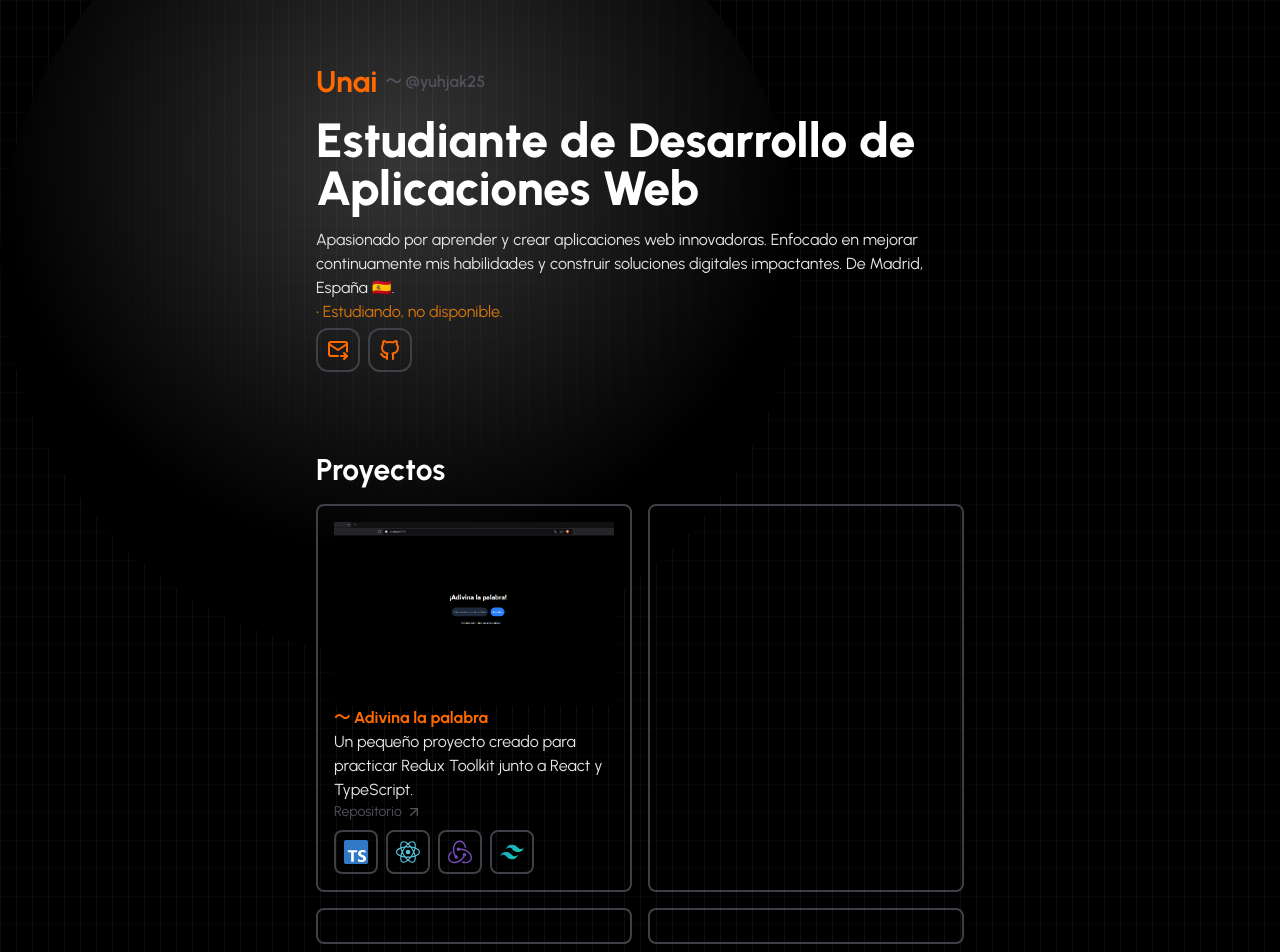
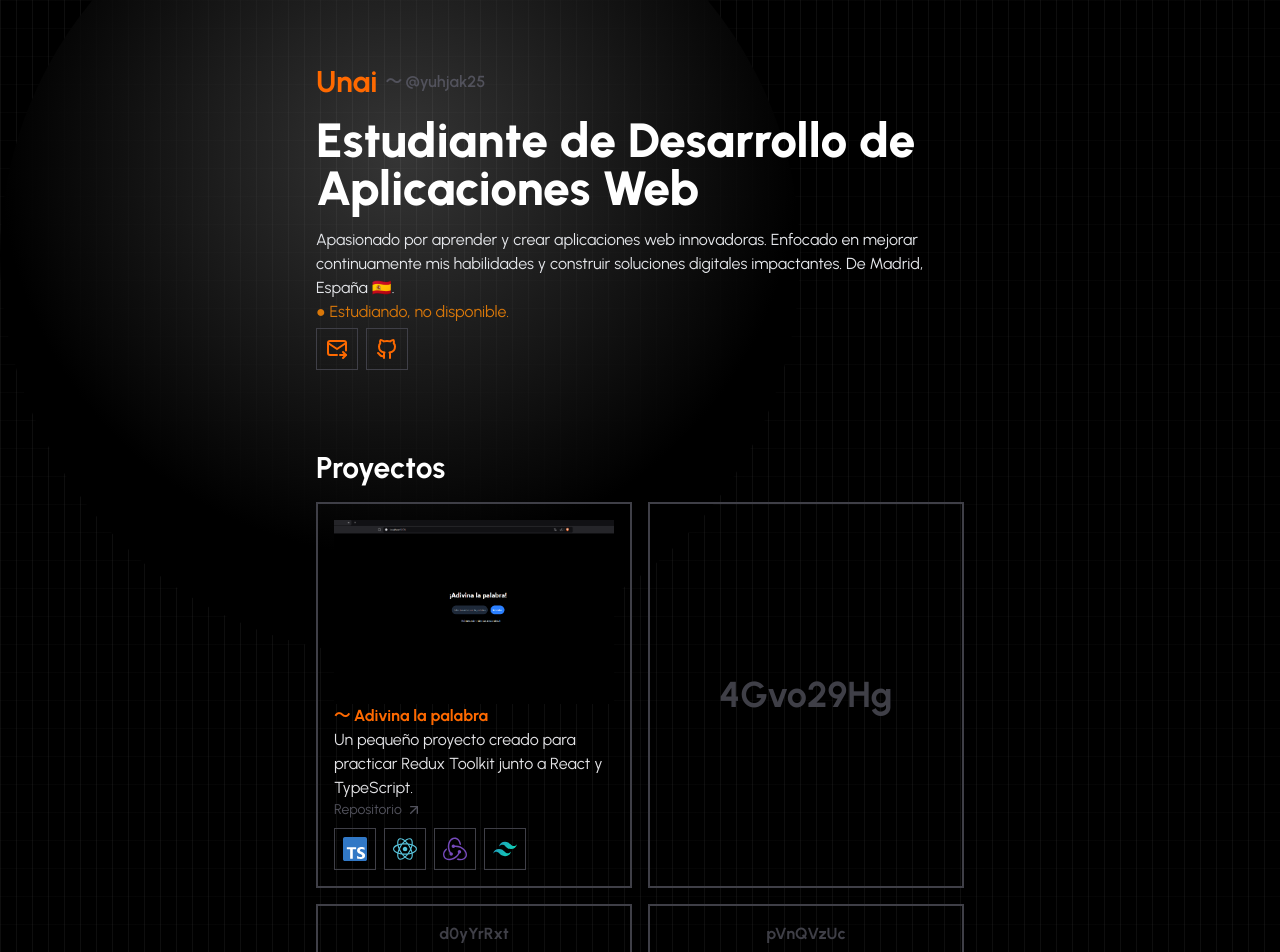
Before and after one commit to yuhjak25/yuhjak, a React (Vite) app: page / in a window 1280 px wide. Shown: the top 952 px of the page. Built offline with nearby package versions, Linux system fonts and the light colour scheme; what ldrs would draw is missing.

Commit message:
feat: add TextScramble component and update various styles in Footer, Header, Proyectos, and SobreMi components

```diff
--- a/src/components/Footer.tsx
+++ b/src/components/Footer.tsx
@@ -39,7 +39,7 @@ const Footer = () => {
             </svg>
           </a>
         </li>
-        <footer className="text-zinc-700">©️ 2025 yuhjak25 💜</footer>
+        <footer className="text-zinc-700">© 2025 yuhjak25 💜</footer>
       </article>
     </div>
   )
--- a/src/components/Header.tsx
+++ b/src/components/Header.tsx
@@ -19,10 +19,10 @@ const Header = () => {
       </article>
       <section>
         <p className="text-orange-400 animate-pulse pb-0.5">
-          • Estudiando, no disponible.
+          ● Estudiando, no disponible.
         </p>
         <div className="flex items-center pt-0.5">
-          <button className="text-white border-2 border-zinc-700 rounded-xl p-2 mr-2 hover:border-orange-500 transition-colors duration-300 ease-in-out">
+          <button className="text-white border-1 border-zinc-700  p-2 mr-2 hover:border-orange-500 transition-colors duration-300 ease-in-out">
             <a
               href="https://mail.google.com/mail/?view=cm&fs=1&to=yuhjakcontact@gmail.com&su=Contacto"
               target="_blank">
@@ -45,7 +45,7 @@ const Header = () => {
               </svg>
             </a>
           </button>
-          <button className="text-white border-2 border-zinc-700 rounded-xl p-2 mr-2 hover:border-orange-500 transition-colors duration-300 ease-in-out">
+          <button className="text-white border-1 border-zinc-700 p-2 mr-2 hover:border-orange-500 transition-colors duration-300 ease-in-out">
             <a href="https://github.com/yuhjak25" target="_blank">
               <svg
                 xmlns="http://www.w3.org/2000/svg"
--- a/src/components/Proyectos.tsx
+++ b/src/components/Proyectos.tsx
@@ -1,4 +1,5 @@
 import adivinaLaPalabra from '../assets/Adivina.svg'
+import TextScramble from './TextScramble'
 
 const Proyectos = () => {
   return (
@@ -7,7 +8,7 @@ const Proyectos = () => {
         <h3 className="text-white text-3xl font-bold">Proyectos</h3>
 
         <div className="grid grid-cols-1 md:grid-cols-2 gap-4 pt-4">
-          <article className="h-auto w-auto border-2 border-zinc-700 rounded-lg p-4">
+          <article className="h-auto w-auto border-2 border-zinc-700 p-4">
             <div>
               <img
                 className="text-zinc-700"
@@ -17,7 +18,7 @@ const Proyectos = () => {
               <h4 className="text-orange-500 text-1xl font-bold ">
                 ～ Adivina la palabra
               </h4>
-              <p className="text-gray-200 pb-2">
+              <p className="text-zinc-200 pb-2">
                 Un pequeño proyecto creado para practicar Redux Toolkit junto a
                 React y TypeScript.
                 <a
@@ -44,7 +45,7 @@ const Proyectos = () => {
 
               <div>
                 <span className="text-white flex items-center">
-                  <div className="flex items-center h-auto w-auto p-2 rounded-lg border-2 border-zinc-700">
+                  <div className="flex items-center h-auto w-auto p-2 border-1 border-zinc-700">
                     <svg
                       className="size-6"
                       viewBox="0 0 256 256"
@@ -62,7 +63,7 @@ const Proyectos = () => {
                       />
                     </svg>
                   </div>
-                  <div className="flex items-center h-auto w-auto p-2 ml-2 rounded-lg border-2 border-zinc-700">
+                  <div className="flex items-center h-auto w-auto p-2 ml-2 border-1 border-zinc-700">
                     <svg
                       className="size-6"
                       width="569px"
@@ -87,7 +88,7 @@ const Proyectos = () => {
                       </g>
                     </svg>
                   </div>
-                  <div className="flex items-center h-auto w-auto p-2 ml-2 rounded-lg border-2 border-zinc-700">
+                  <div className="flex items-center h-auto w-auto p-2 ml-2 border-1 border-zinc-700">
                     <svg
                       className="size-6"
                       width="800px"
@@ -101,7 +102,7 @@ const Proyectos = () => {
                       />
                     </svg>
                   </div>
-                  <div className="flex items-center h-auto w-auto p-2 ml-2 rounded-lg border-2 border-zinc-700">
+                  <div className="flex items-center h-auto w-auto p-2 ml-2 border-1 border-zinc-700">
                     <svg
                       className="size-6"
                       viewBox="0 0 256 154"
@@ -130,19 +131,26 @@ const Proyectos = () => {
             </div>
           </article>
 
-          <article className="flex items-center justify-center border-2 border-zinc-700 rounded-lg p-4">
-            <div className="flex items-center justify-center h-auto w-auto">
-              <l-quantum size="100" speed="1.75" color="white"></l-quantum>
+          <article className="flex border-2 border-zinc-700 p-4">
+            <div className="flex flex-col items-center justify-center w-full">
+              <p className="text-zinc-700 font-bold text-4xl">
+                <TextScramble />
+              </p>
             </div>
           </article>
-          <article className="flex items-center justify-center border-2 border-zinc-700 rounded-lg p-4">
+
+          <article className="flex items-center justify-center border-2 border-zinc-700  p-4">
             <div className="flex items-center justify-center h-auto w-auto">
-              <l-quantum size="100" speed="1.75" color="white"></l-quantum>
+              <p className="text-zinc-700 font-bold text-sl">
+                <TextScramble />
+              </p>
             </div>
           </article>
-          <article className="flex items-center justify-center border-2 border-zinc-700 rounded-lg p-4">
+          <article className="flex items-center justify-center border-2 border-zinc-700  p-4">
             <div className="flex items-center justify-center h-auto w-auto">
-              <l-quantum size="100" speed="1.75" color="white"></l-quantum>
+              <p className="text-zinc-700 font-bold text-sl">
+                <TextScramble />
+              </p>
             </div>
           </article>
         </div>
--- a/src/components/SobreMi.tsx
+++ b/src/components/SobreMi.tsx
@@ -5,7 +5,7 @@ const SobreMi = () => {
     <div>
       <section className="pt-20">
         <h3 className="text-white text-3xl font-bold">Sobre mí</h3>
-        <div className="flex items-center justify-center gap-4 pt-4 ">
+        <div className="flex items-center justify-center">
           <p className="text-gray-200 ">
             Hola, soy Unai, aunque muchos me conocen como yuhjak. Actualmente
             estoy{' '}
--- /dev/null
+++ b/src/components/TextScramble.tsx
@@ -0,0 +1,26 @@
+import { useEffect, useState } from 'react'
+
+const TextScramble = () => {
+  const originalText = 'Infinito'
+  const [scrambledText, setScrambledText] = useState<string>(originalText)
+
+  const scramble = (txt: string) => {
+    const chars =
+      'ABCDEFGHIJKLMNOPQRSTUVWXYZabcdefghijklmnopqrstuvwxyz0123456789'
+    return txt
+      .split('')
+      .map(() => chars.charAt(Math.floor(Math.random() * chars.length)))
+      .join('')
+  }
+
+  useEffect(() => {
+    const interval = setInterval(() => {
+      setScrambledText(scramble(originalText))
+    }, 100)
+
+    return () => clearInterval(interval)
+  }, [])
+  return <p>{scrambledText} </p>
+}
+
+export default TextScramble
```
Also changed, not shown: 1 other file (tests, documents, lock files or other folders).
